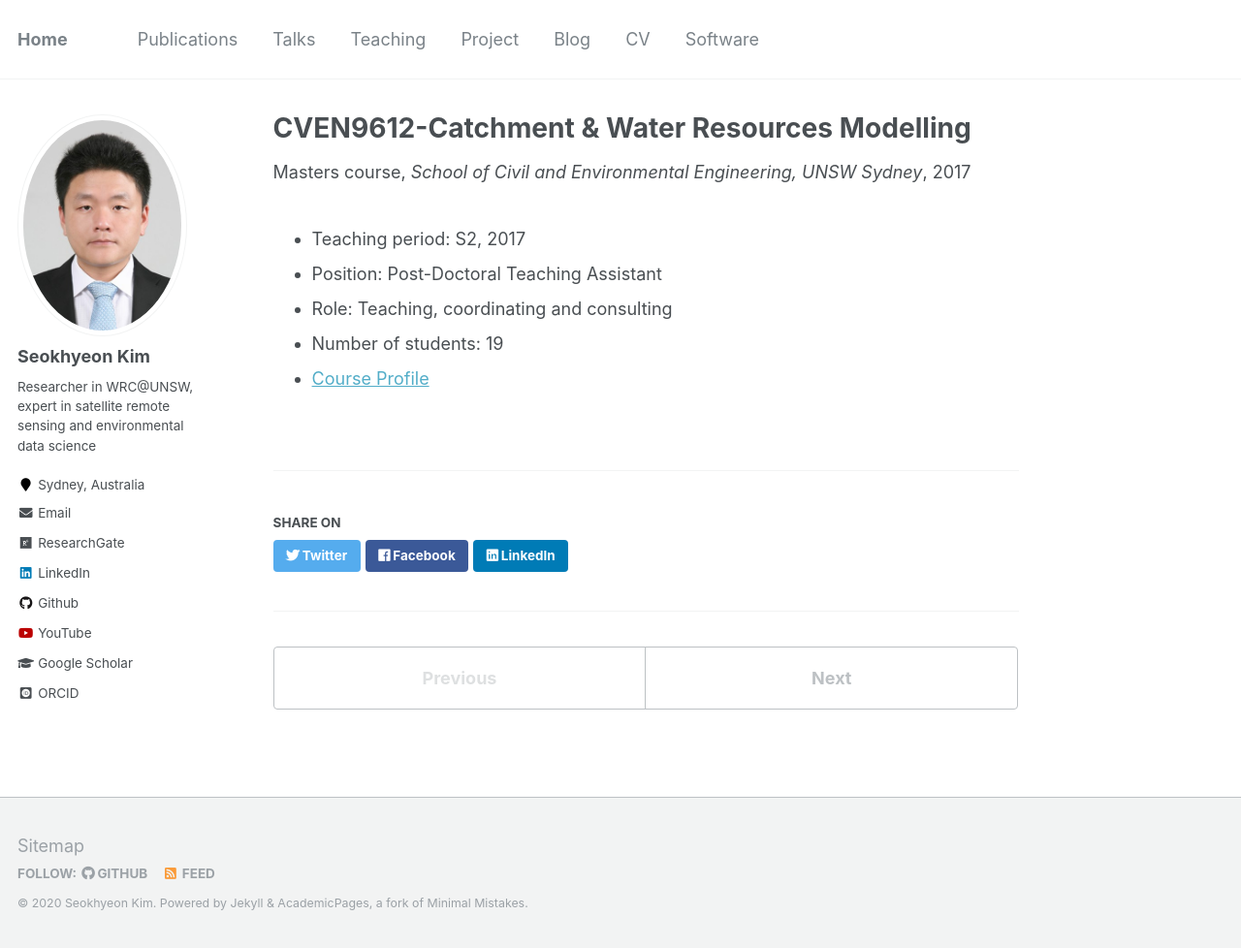
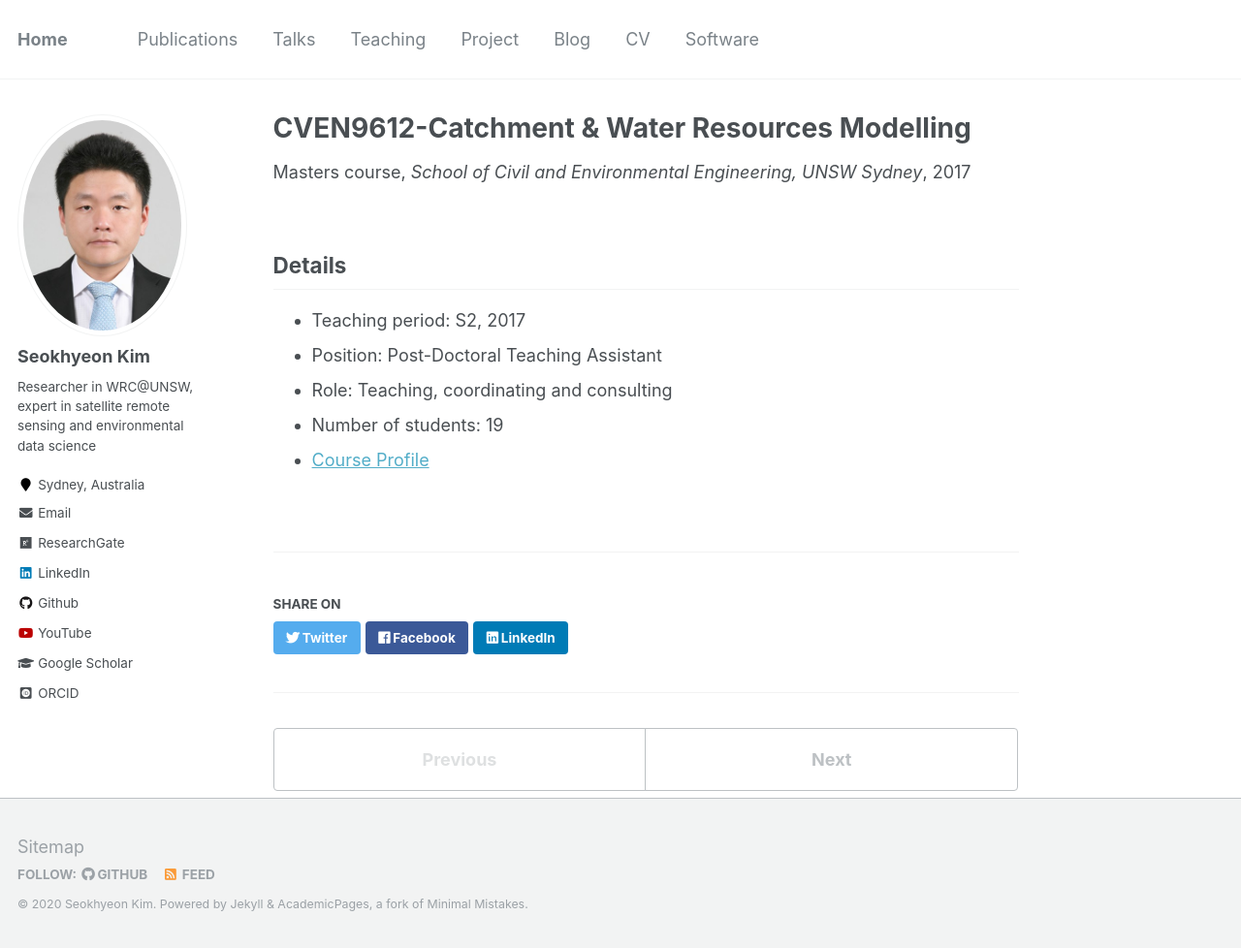
Before and after one commit to uawds/SanghoonJunWater.github.io, a Jekyll site: the page built from _teaching/2017-S2-MOD_UNSW.md, in a window 1280 px wide and 978 px high. Shown: the whole window at 97% size. Built offline with Jekyll 4.4.1, drawn with Linux system fonts in a browser that asks for light colours; some web fonts are replaced.

Commit message:
Update 2017-S2-MOD_UNSW.md

```diff
--- a/_teaching/2017-S2-MOD_UNSW.md
+++ b/_teaching/2017-S2-MOD_UNSW.md
@@ -7,6 +7,7 @@ venue: "School of Civil and Environmental Engineering, UNSW Sydney"
 date: 2017-09-25
 location: "Sydney, Australia"
 ---
+## Details
 * Teaching period: S2, 2017
 * Position: Post-Doctoral Teaching Assistant
 * Role: Teaching, coordinating and consulting
```
